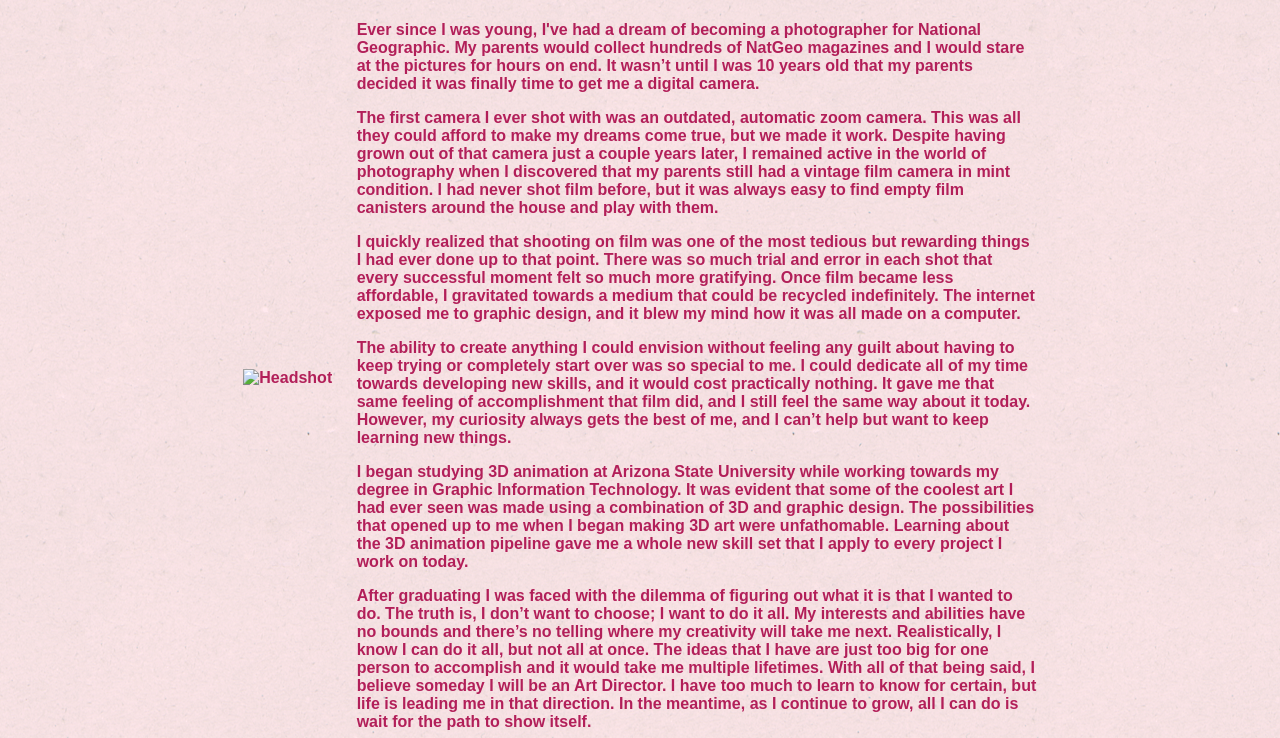
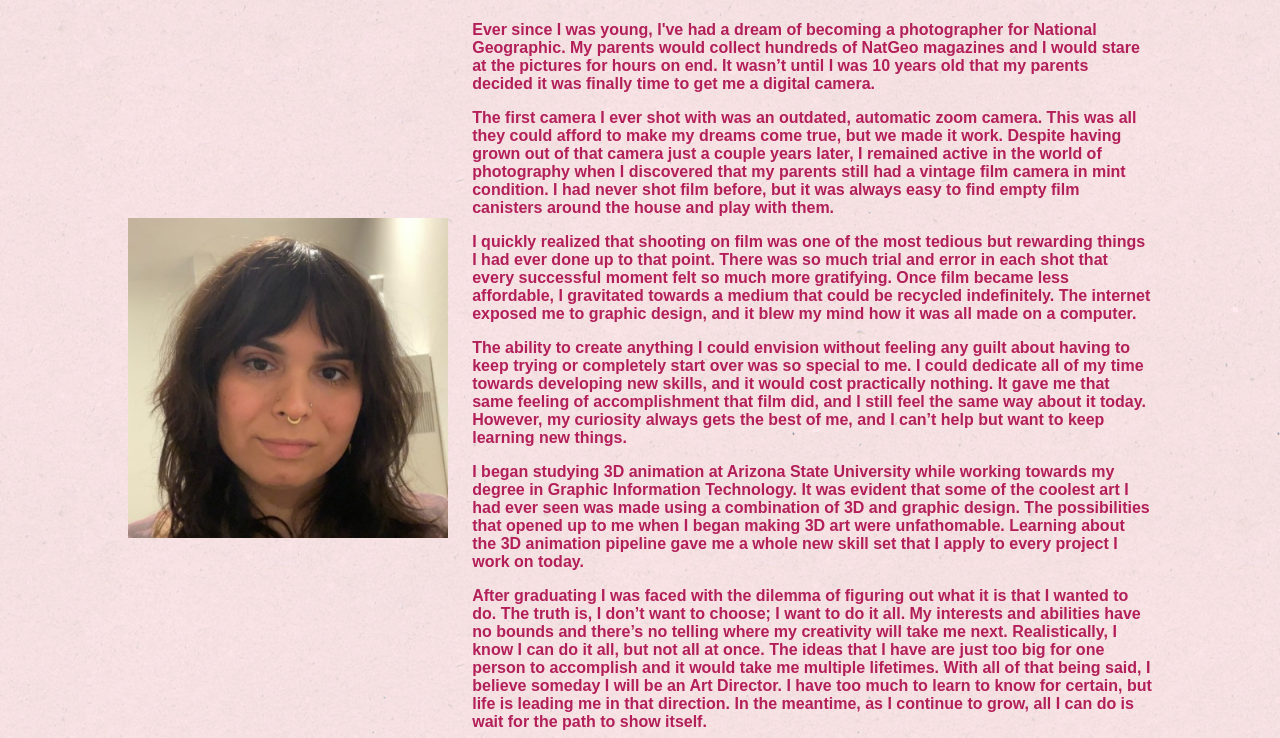
Before and after one commit to GojiBerryVal/Portfolio, a plain HTML site: page about.html in a window 1280 px wide. Shown: the part 580-1318 px from the top of the page. Drawn offline with Linux system fonts and the light colour scheme; a web font is replaced by a local one.

Commit message:
Update about.html

```diff
--- a/about.html
+++ b/about.html
@@ -33,7 +33,7 @@
 </div>
 
 <div class='parent'>
-  <img id="headshot" src="Images/headshot.jpg" alt="Headshot">
+  <img id="headshot" src="Images/headshot.jfif" alt="Headshot">
 
 
 <div id="bio">
```
